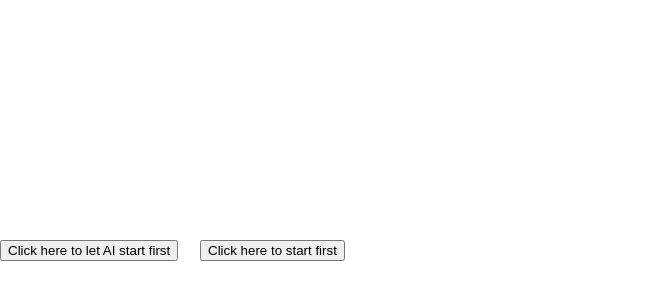
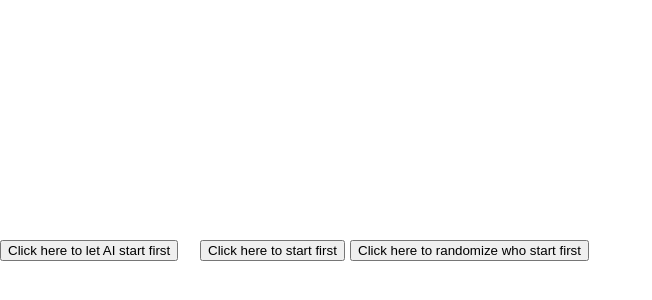
Before and after one commit to kauvia/ticcietaccie, a plain HTML site: page index.html in a window 1280 px wide. Shown: the part 160-460 px from the top of the page, without its empty margins (0-652 px from the left). Drawn offline with Linux system fonts and the light colour scheme.

Commit message:
added random button + flowchart

```diff
--- a/game-functions.js
+++ b/game-functions.js
@@ -1,7 +1,6 @@
-
 // 			GAME FUNCTIONS 			//
 
-    //creates the grid and seeds base score to prioritize certain grids based on who start first
+//creates the grid and seeds base score to prioritize certain grids based on who start first
 const initializeGame = () => {
 	for (let i = 0; i < 3; i++) {
 		gameGrid[i] = [];
@@ -26,8 +25,7 @@ const initializeGame = () => {
 	}
 };
 
-
-	//return true if no moves left a.k.a it's a draw
+//return true if no moves left a.k.a it's a draw
 const checkEndGame = () => {
 	let filledGrid = 0;
 	for (let i = 0; i < 3; i++) {
@@ -41,7 +39,7 @@ const checkEndGame = () => {
 	return filledGrid === 9 ? true : false;
 };
 
-    //END THE GAME
+//END THE GAME
 const endGame = (aiWon = false) => {
 	// Message for player
 	aiWon
@@ -57,17 +55,24 @@ const endGame = (aiWon = false) => {
 	}
 };
 
-
 // Button handlers
 
-	//let player go first
+//let player go first
 const playerFirstButtonHandler = () => {
 	initializeGame();
 };
 
-	// let ai go first
+// let ai go first
 const aiFirstButtonHandler = () => {
 	playerTurn = false;
 	initializeGame();
 	updateAI();
 };
+
+const randomButtonHandler = () => {
+	Math.random() > 0.5 ? initializeGame() : (playerTurn = false);
+	if (!playerTurn) {
+		initializeGame();
+		updateAI();
+	}
+};
--- a/index.html
+++ b/index.html
@@ -15,6 +15,7 @@
 
     <button id='ai-first-button' onclick="aiFirstButtonHandler()">Click here to let AI start first</button>
     <button id='player-first-button' onclick="playerFirstButtonHandler()">Click here to start first</button>
+    <button id='random-button' onclick="randomButtonHandler()">Click here to randomize who start first</button>
 
     <script src="helpers.js"></script>
     <script src="script.js"></script>
--- a/styles.css
+++ b/styles.css
@@ -28,3 +28,9 @@ body {
 	top: 400px;
 	left: 200px;
 }
+
+#random-button{
+	position: absolute;
+	top: 400px;
+	left: 350px;
+}
```
Also changed, not shown: tic-tac-toe-ai (1).png (added).
